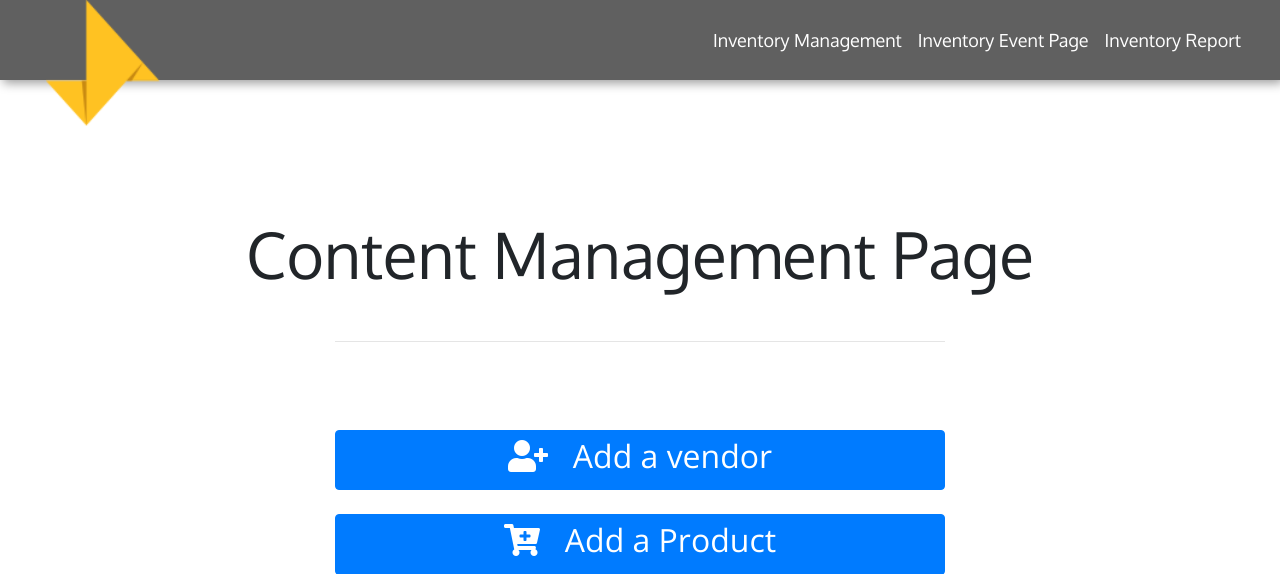
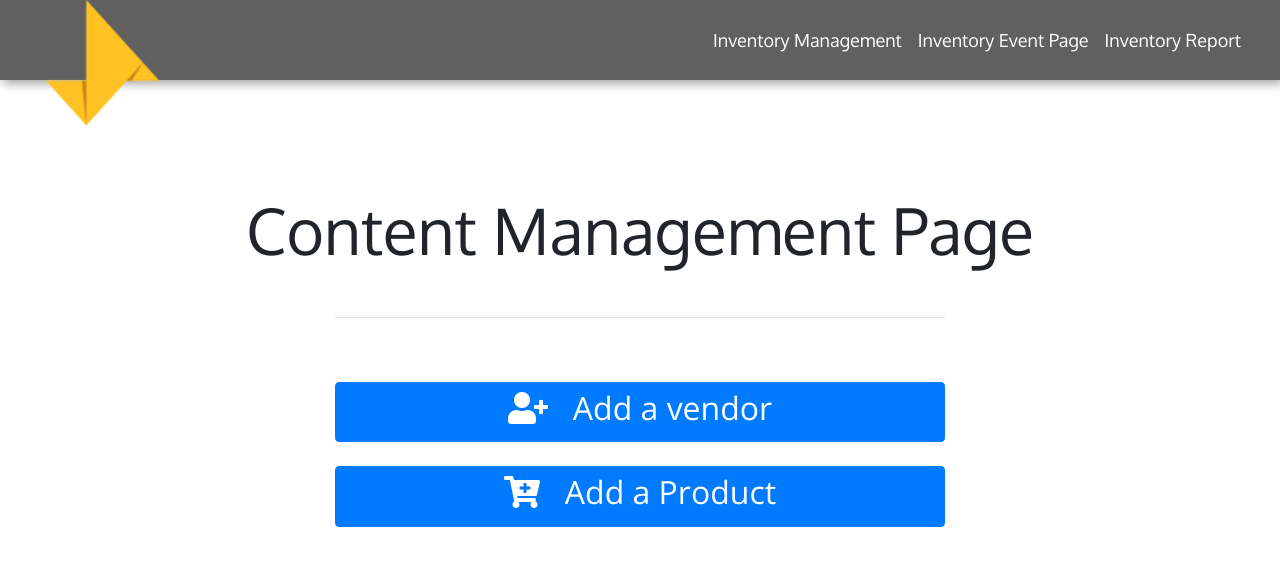
Before and after one commit to TheCAIRN/EnInveM, a PHP site: the page made by 09-26-2019/Content Management Page.php in a window 1280 px wide. Shown: the top 574 px of the page. Run offline with PHP 8.4, Linux system fonts and the light colour scheme; some libraries are stand-ins or nearby versions.

Commit message:
Update Content Management Page.php

```diff
--- a/09-26-2019/Content Management Page.php
+++ b/09-26-2019/Content Management Page.php
@@ -14,12 +14,12 @@
   ?>
 
 	<body class="mb-3" style="font-family: 'Oxygen', sans-serif;">
-	</br><br><br>
-		<center><h1 style="font-size:4rem;">Content Management Page</h1></center>
+	</br><br>
+		<center><h3 style="font-size:4rem;">Content Management Page</h3></center>
 		</br>
 		<div class="container col-12 col-sm-12 col-md-6 col-lg-6 col-xl-6">
 			<hr>
-			<br><br><br>
+			<br><br>
 			<button class="btn btn-primary col-12" style="font-family: 'Open Sans', sans-serif;" type="button" name="button" data-toggle="collapse" data-target="#vendorAdd" aria-expanded="false" aria-controls="vendorAdd"><h2><i class="fas fa-user-plus"></i> &nbsp Add a vendor</h2></button>
 			<div class="collapse" id="vendorAdd">
 				<br>
```
